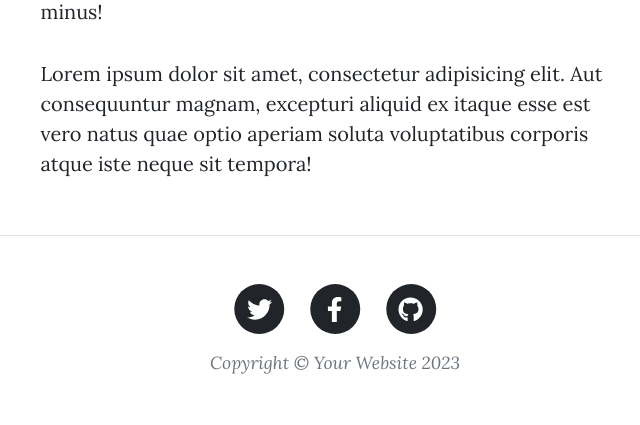
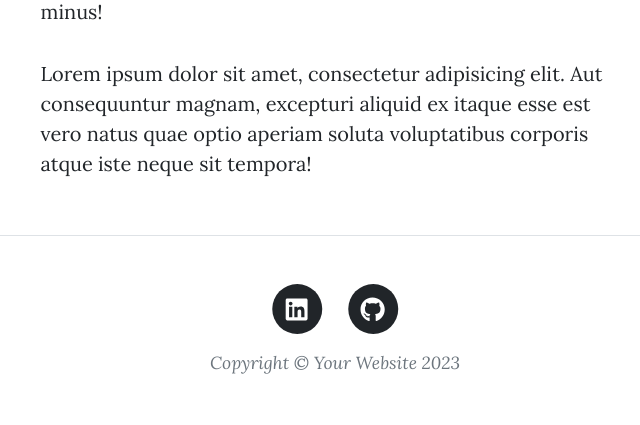
Before and after one commit to elmq0022/blog, a Django app: page /about/ in a window 1280 px wide. Shown: the part 887-1312 px from the top of the page, without its empty margins (305-945 px from the left). Run offline with Django 5.2, Linux system fonts and the light colour scheme; some libraries are stand-ins or nearby versions.

Commit message:
updates base with linkedin and github profiles

```diff
--- a/apps/blog/templates/blog/base.html
+++ b/apps/blog/templates/blog/base.html
@@ -58,23 +58,15 @@
                     <div class="col-md-10 col-lg-8 col-xl-7">
                         <ul class="list-inline text-center">
                             <li class="list-inline-item">
-                                <a href="#!">
+                                <a href="https://www.linkedin.com/in/aaron-e-99800839/">
                                     <span class="fa-stack fa-lg">
                                         <i class="fas fa-circle fa-stack-2x"></i>
-                                        <i class="fab fa-twitter fa-stack-1x fa-inverse"></i>
+                                        <i class="fab fa-linkedin fa-stack-1x fa-inverse"></i>
                                     </span>
                                 </a>
                             </li>
                             <li class="list-inline-item">
-                                <a href="#!">
-                                    <span class="fa-stack fa-lg">
-                                        <i class="fas fa-circle fa-stack-2x"></i>
-                                        <i class="fab fa-facebook-f fa-stack-1x fa-inverse"></i>
-                                    </span>
-                                </a>
-                            </li>
-                            <li class="list-inline-item">
-                                <a href="#!">
+                                <a href="https://github.com/elmq0022">
                                     <span class="fa-stack fa-lg">
                                         <i class="fas fa-circle fa-stack-2x"></i>
                                         <i class="fab fa-github fa-stack-1x fa-inverse"></i>
```
